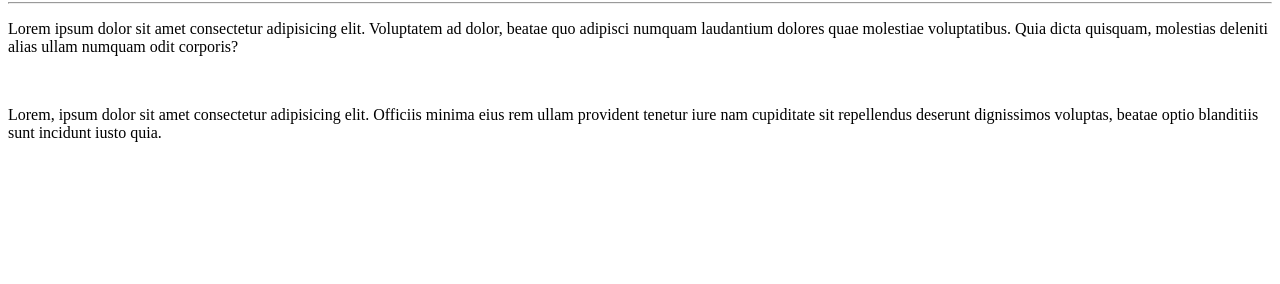
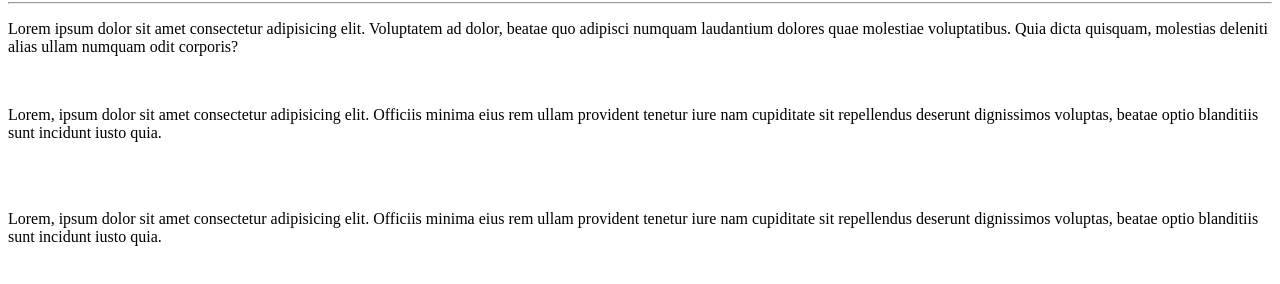
Before and after one commit to KlaudioSilva/Ola-Mundo, a plain HTML site: page site-exemplo/index.html in a window 1280 px wide. Shown: the part 78-362 px from the top of the page. Drawn offline with Linux system fonts and the light colour scheme.

Commit message:
outro paragrafo

```diff
--- a/site-exemplo/index.html
+++ b/site-exemplo/index.html
@@ -12,5 +12,7 @@
     <p>Lorem ipsum dolor sit amet consectetur adipisicing elit. Voluptatem ad dolor, beatae quo adipisci numquam laudantium dolores quae molestiae voluptatibus. Quia dicta quisquam, molestias deleniti alias ullam numquam odit corporis?</p>
     <br>
     <p>Lorem, ipsum dolor sit amet consectetur adipisicing elit. Officiis minima eius rem ullam provident tenetur iure nam cupiditate sit repellendus deserunt dignissimos voluptas, beatae optio blanditiis sunt incidunt iusto quia.</p>
+    <br><br>
+    <p>Lorem, ipsum dolor sit amet consectetur adipisicing elit. Officiis minima eius rem ullam provident tenetur iure nam cupiditate sit repellendus deserunt dignissimos voluptas, beatae optio blanditiis sunt incidunt iusto quia.</p>
 </body>
 </html>
```
